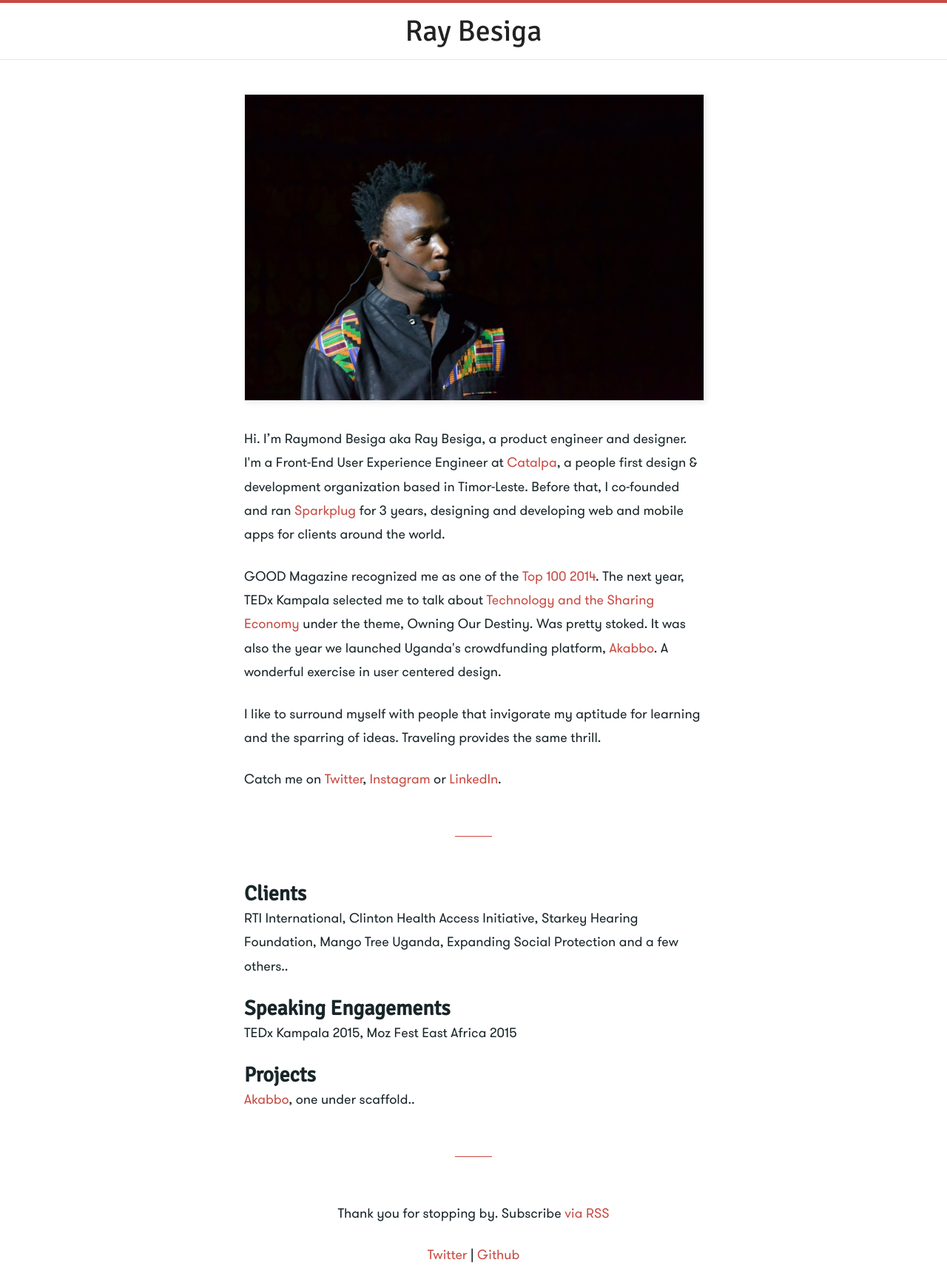
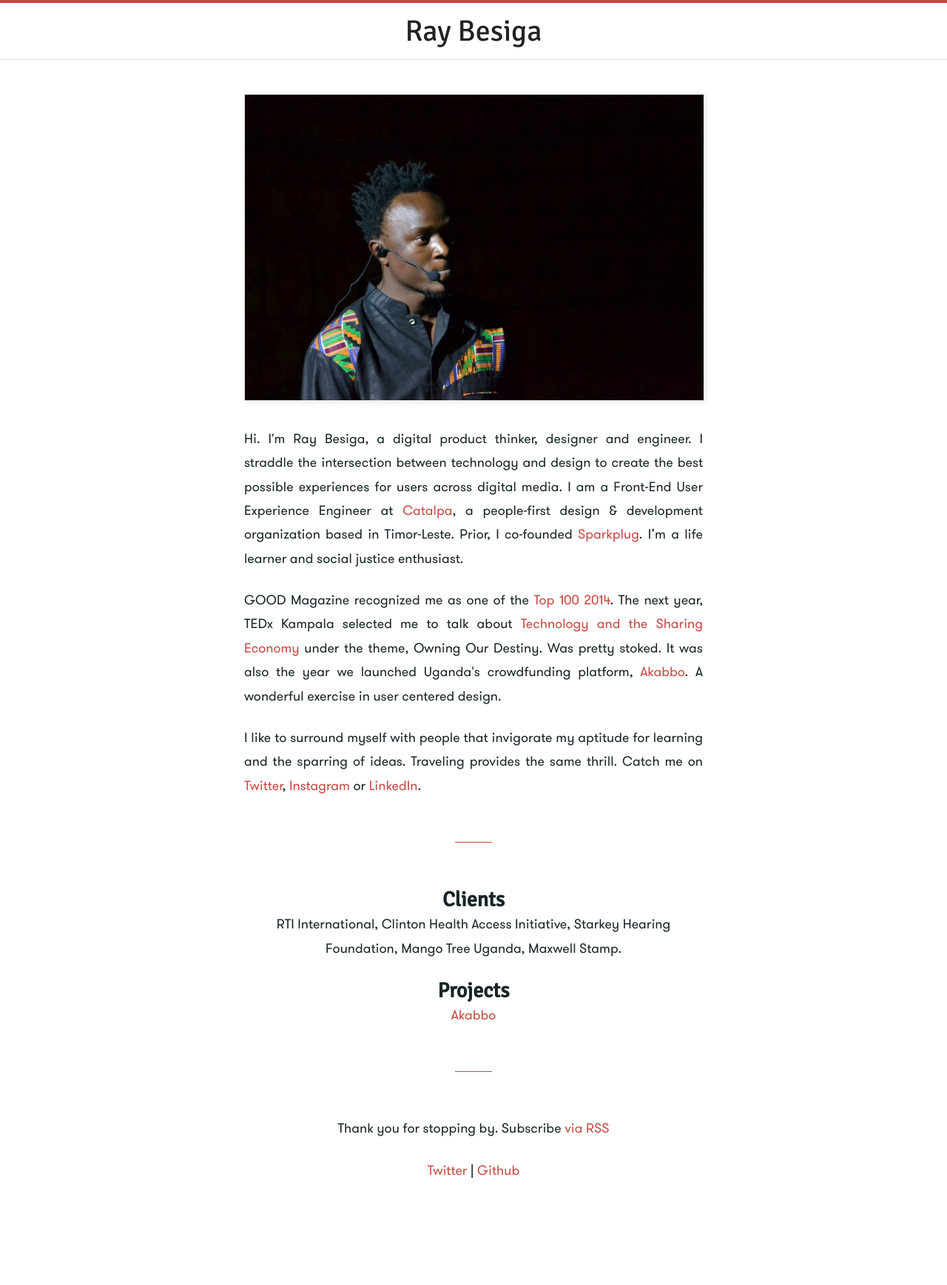
Before and after one commit to AJIT92/raybesiga.github.com, a Jekyll site: the page built from about.html, in a window 1280 px wide. Shown: the whole page at 74% size. Built offline with Jekyll 4.4.1, drawn with Linux system fonts in a browser that asks for light colours; after the commit the page ends 1622 px from its top, so only the background shows below that.

Commit message:
Fix about

```diff
--- a/about.html
+++ b/about.html
@@ -2,26 +2,23 @@
 layout: default
 title: About
 description: About Ray Besiga
-permalink: /about/
-image: /public/images/ray2-akabbo.png
+image: /public/images/me.jpg
 ---
-<section class="about">
+<section class="about justify">
     <p><img src="/public/images/me.jpg" alt="Ray Besiga"></p>
-    <p>Hi. I’m Raymond Besiga aka Ray Besiga, a product engineer and designer. I'm a Front-End User Experience Engineer at <a href="http://catalpa.io/" target="_blank">Catalpa</a>, a people first design & development organization based in Timor-Leste. Before that, I co-founded and ran <a href="http://sparkpl.ug">Sparkplug</a> for 3 years, designing and developing web and mobile apps for clients around the world.</p>
+
+    <p>Hi. I'm Ray Besiga, a digital product thinker, designer and engineer. I straddle the intersection between technology and design to create the best possible experiences for users across digital media. I am a Front-End User Experience Engineer at <a href="http://catalpa.io/" target="_blank">Catalpa</a>, a people-first design & development organization based in Timor-Leste. Prior, I co-founded <a href="http://sparkpl.ug">Sparkplug</a>. I’m a life learner and social justice enthusiast.</p>
 
     <p>GOOD Magazine recognized me as one of the <a href="http://www.good.is/projects/the100/profiles/ray-besiga" target="_blank">Top 100 2014</a>. The next year, TEDx Kampala selected me to talk about <a href="https://www.youtube.com/watch?v=hUmFRwvnosc" target="_blank">Technology and the Sharing Economy</a> under the theme, Owning Our Destiny. Was pretty stoked. It was also the year we launched Uganda's crowdfunding platform, <a href="http://akabbo.ug" target="_blank">Akabbo</a>. A wonderful exercise in user centered design.</p>
 
-    <p>I like to surround myself with people that invigorate my aptitude for learning and the sparring of ideas. Traveling provides the same thrill.</p>
-
-    <p>Catch me on <a href="https://twitter.com/raybesiga" target="_blank">Twitter</a>, <a href="https://instagram.com/raybesiga" target="_blank">Instagram</a> or <a href="https://ug.linkedin.com/in/raymondbesiga" target="_blank">LinkedIn</a>.
+    <p>I like to surround myself with people that invigorate my aptitude for learning and the sparring of ideas. Traveling provides the same thrill. Catch me on <a href="https://twitter.com/raybesiga" target="_blank">Twitter</a>, <a href="https://instagram.com/raybesiga" target="_blank">Instagram</a> or <a href="https://ug.linkedin.com/in/raymondbesiga" target="_blank">LinkedIn</a>.</p>
 
     <span class="divider"></span>
-    <h2>Clients</h2>
-    <p>RTI International, Clinton Health Access Initiative, Starkey Hearing Foundation, Mango Tree Uganda, Expanding Social Protection and a few others..<p>
+    <div class="center">
+        <h2>Clients</h2>
+        <p>RTI International, Clinton Health Access Initiative, Starkey Hearing Foundation, Mango Tree Uganda, Maxwell Stamp.<p>
 
-    <h2>Speaking Engagements</h2>
-    <p>TEDx Kampala 2015, Moz Fest East Africa 2015</p>
-
-    <h2>Projects</h2>
-    <p><a href="http://akabbo.ug" target="_blank">Akabbo</a>, one under scaffold..</p>
+        <h2>Projects</h2>
+        <p><a href="http://akabbo.ug" target="_blank">Akabbo</a></p>
+    </div>
 </section>
--- a/index.html
+++ b/index.html
@@ -9,7 +9,7 @@ image: /public/images/ray.png
     <p><img src="/public/images/ray.png" alt="Portrait of Ray Besiga" class="fullimg avatar"></p>
     <p>I am Ray Besiga, a digital product thinker, designer and engineer. I straddle the intersection between technology and design to create the best possible experiences for users across digital media. I am a Front-End User Experience Engineer at <a href="http://catalpa.io/" target="_blank">Catalpa</a>. I co-founded <a href="http://sparkpl.ug">Sparkplug</a>. I’m a life learner and social justice enthusiast.</p>
 
-    <p><a href="/about">About</a> | <a href="/portfolio" >Portfolio</a></p>
+    <p><a href="/about">About</a> | <a href="/portfolio#port" >Portfolio</a></p>
     <span class="divider"></span>
 </section>
 
--- a/portfolio.html
+++ b/portfolio.html
@@ -14,7 +14,7 @@ image: /public/images/ray.png
 </section>
 
 <div class="l-blog">
-    <div class="center content">
+    <div class="center content" id="port">
         <h1>Portfolio</h1>
         <p>Some of the product design work I have done.</p>
         <div class="item" data-tag="product">
```
Also changed, not shown: css/style.min.css.
